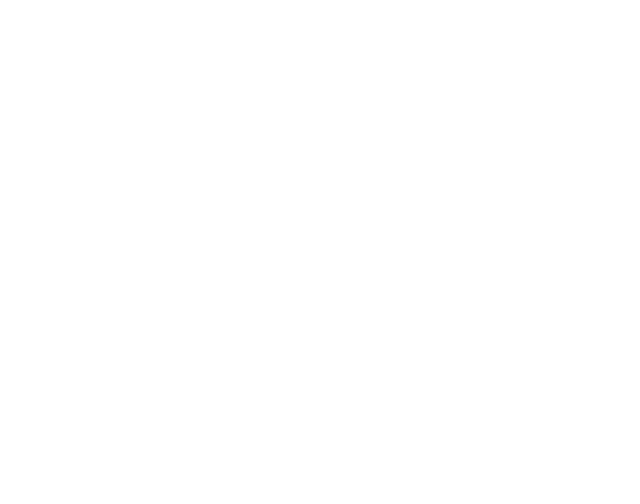
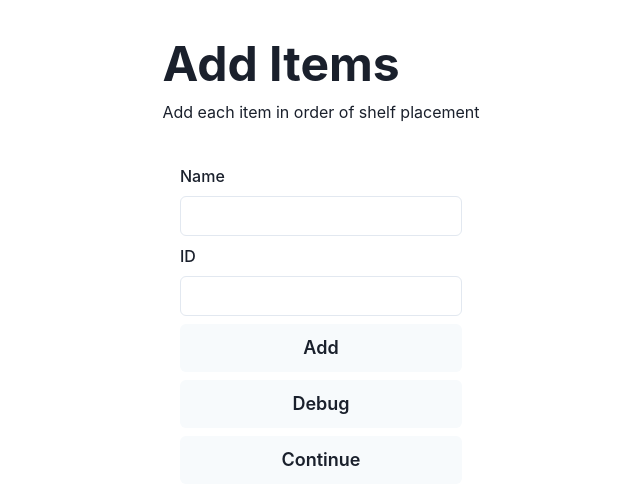
Before and after one commit to genasie-gaige/senior-project, a React (Create React App) app in the folder website/shelf.supply/: page /addMeds in a window 1280 px wide. Before the commit this address had no page. Shown: the top 504 px of the page, without its empty margins (319-959 px from the left). Built offline with nearby package versions, Linux system fonts and the light colour scheme; no server answers.

Commit message:
started addItems page

```diff
--- a/website/shelf.supply/src/App.js
+++ b/website/shelf.supply/src/App.js
@@ -3,7 +3,7 @@ import Signup from './pages/Signup';
 import ConnectWifi from './pages/Registration/ConnectWifi';
 import Main from "./pages/Main";
 import Login from "./pages/Login";
-import { useQuery } from '@apollo/client'
+import AddMeds from "./pages/Registration/AddMeds"
 
 function App() {
   return (
@@ -13,6 +13,7 @@ function App() {
         <Route path="/deviceSetup" element={<ConnectWifi />} />
         <Route path="/main" element={<Main />} />
         <Route path="/login" element={<Login />} />
+        <Route path="/addMeds" element={<AddMeds />} />
       </Routes>
     </div>
   );
--- a/website/shelf.supply/src/graphql/Query.js
+++ b/website/shelf.supply/src/graphql/Query.js
@@ -1,6 +1,6 @@
 import { gql } from "@apollo/client";
 
-export const getALL = gql`
+export const getAll = gql`
   {
     getAll {
       id
--- a/website/shelf.supply/src/pages/Login.js
+++ b/website/shelf.supply/src/pages/Login.js
@@ -14,9 +14,6 @@ const Login = () => {
     const bgColor = useColorModeValue('gray.50', 'whiteAlpha.50');
     return (
         <VStack w="full" h="full" p={10} spacing={10} alignItems="center" >
-            <nav>
-
-            </nav>
             <VStack spacing={3} alignItems="flex-start">
                 <Heading size="2xl">Log in</Heading>
             </VStack>
--- /dev/null
+++ b/website/shelf.supply/src/pages/Registration/AddMeds.js
@@ -0,0 +1,79 @@
+import {
+    FormControl,
+    FormLabel,
+    Input,
+    VStack,
+    Heading,
+    Button,
+    Text
+} from '@chakra-ui/react';
+import React, { useState } from 'react';
+import { Link } from "react-router-dom";
+import { useMutation, useQuery } from "@apollo/client"
+import { CREATE_POST } from "../../graphql/Mutation"
+import { getAll } from "../../graphql/Query"
+
+
+function AddMeds() {
+
+    const [stateData, setData] = useState({})
+    const [addNew, err] = useMutation(CREATE_POST)
+    var { data, loading } = useQuery(getAll)
+    if (loading) return 'loading'
+
+    const setStateData = () => {
+        setData(data.getAll)
+        console.log(data)
+    }
+
+    const addItem = () => {
+        setStateData()
+        var name = document.getElementById('medName').value
+        var id = document.getElementById('medId').value
+        addNew({
+            variables: {
+                name: name,
+                medId: id,
+                shelfSpot: `${stateData.length}`,
+                startWeight: "0",
+                curWeight: "0"
+            }
+        })
+
+        console.log(err)
+
+        setStateData()
+        console.log(stateData)
+    }
+
+    return (
+        <VStack w="full" h="full" p={10} spacing={10} alignItems="center" >
+            <VStack spacing={3} alignItems="flex-start">
+                <Heading size="2xl">Add Items</Heading>
+                <Text>Add each item in order of shelf placement</Text>
+            </VStack>
+            <VStack >
+                <FormControl>
+                    <FormLabel>Name</FormLabel>
+                    <Input id='medName' isRequired={true} />
+                </FormControl>
+                <FormControl>
+                    <FormLabel>ID</FormLabel>
+                    <Input id='medId' isRequired={true} />
+                </FormControl>
+                <Button variant="primary" size="lg" w="full" bg='gray.50' onClick={() => addItem()}>
+                    Add
+                </Button>
+                <Button variant="primary" size="lg" w="full" bg='gray.50' onClick={() => setStateData()}>
+                    Debug
+                </Button>
+                <Button variant="primary" size="lg" w="full" bg='gray.50'>
+                    <Link to="/main">Continue</Link>
+                </Button>
+            </VStack>
+        </VStack>
+    );
+
+};
+
+export default AddMeds;
--- a/website/shelf.supply/src/pages/Registration/ConnectWifi.js
+++ b/website/shelf.supply/src/pages/Registration/ConnectWifi.js
@@ -67,7 +67,7 @@ class ConnectWifi extends React.Component {
                         Check Connection
                     </Button>
                     <Button variant="primary" size="lg" w="full" bg='gray.50' disabled={this.state.isDisabled}>
-                        <Link to={this.state.isDisabled ? '/deviceSetup' : '/Main'}>Continue</Link>
+                        <Link to={this.state.isDisabled ? '/deviceSetup' : '/addMeds'}>Continue</Link>
                     </Button>
                     <Text color={this.state.showErrorMsg ? 'red' : 'white'}>Error with connection. Try again.</Text>
                 </VStack>
```
